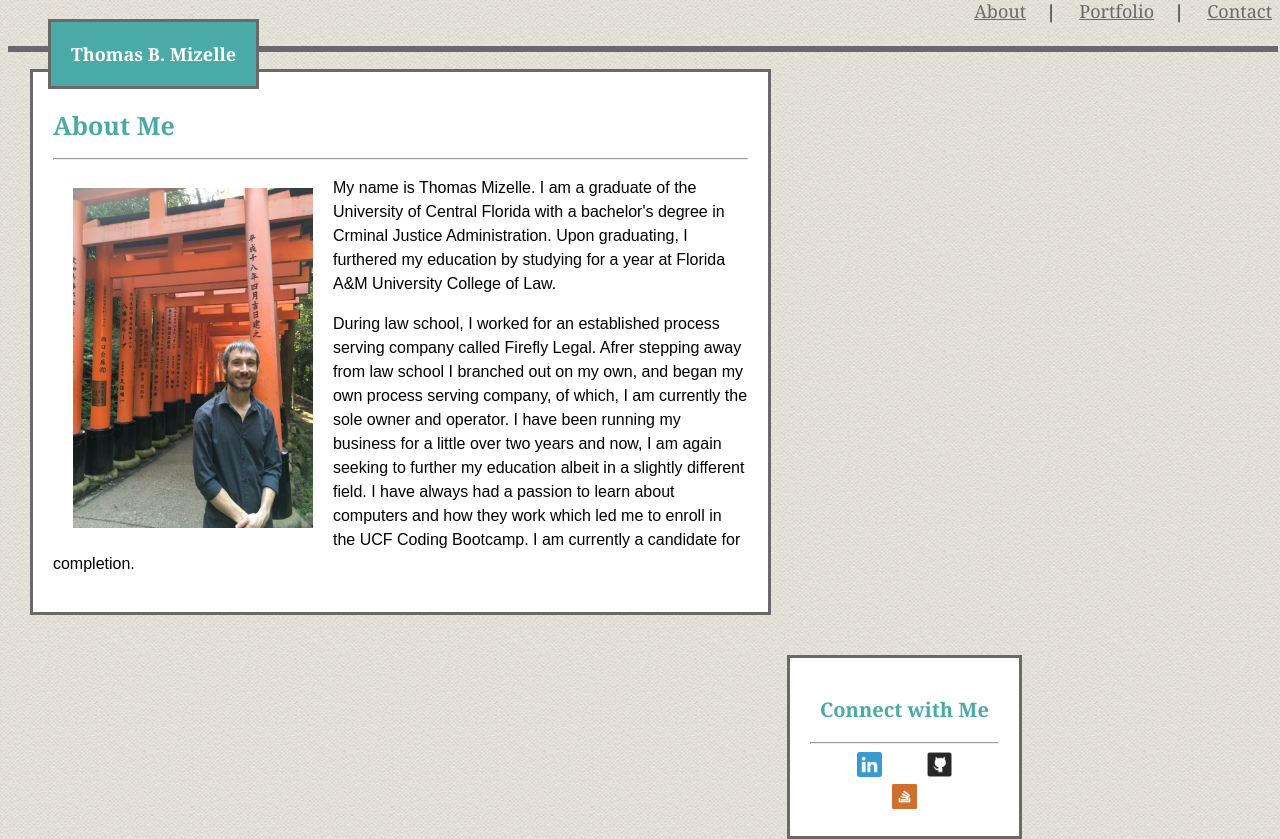
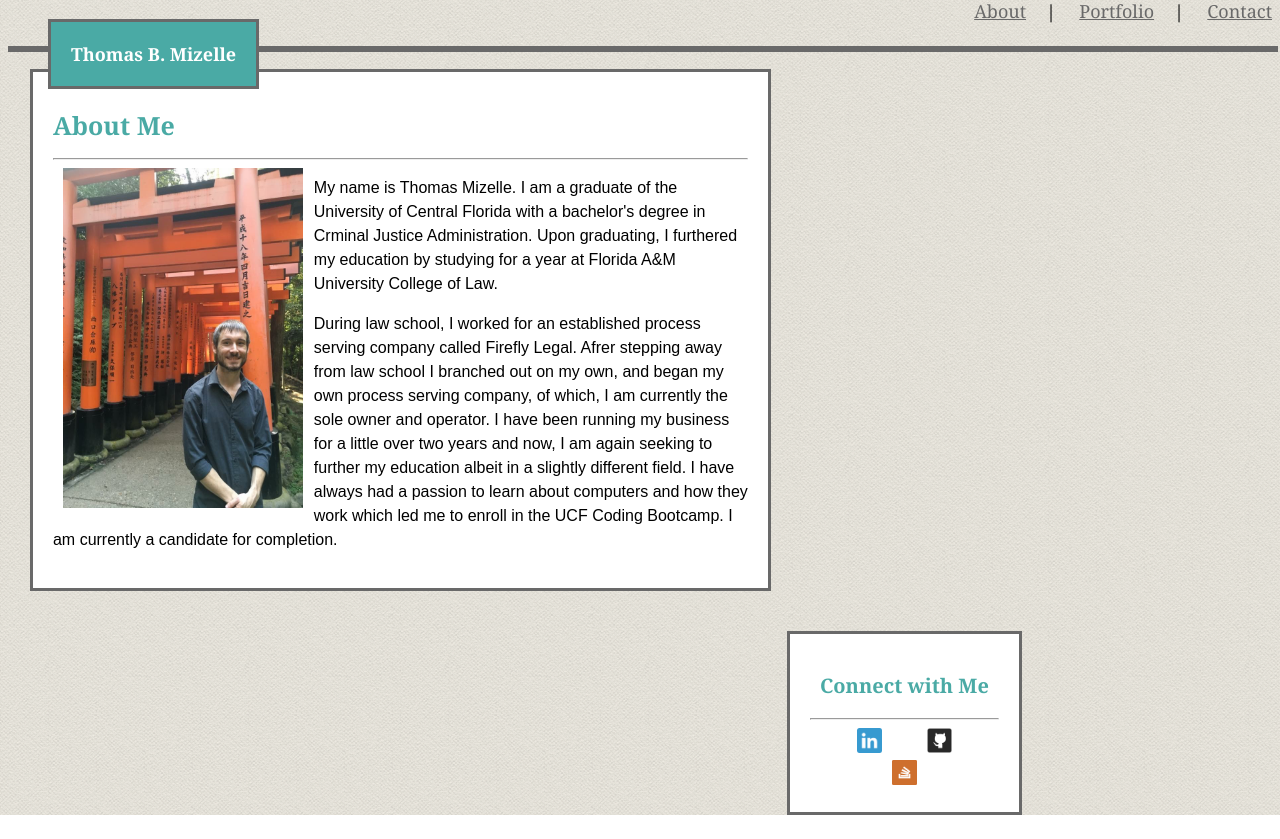
Before and after one commit to benmizelle/Basic-Portfoio, a PHP site: page / in a window 1280 px wide. Shown: the part 21-860 px from the top of the page. After the commit the page ends 836 px from the top, so only its background shows below. Run offline with PHP 8.4, Linux system fonts and the light colour scheme.

Commit message:
third try profile pic

```diff
--- a/assets/css/style.css
+++ b/assets/css/style.css
@@ -93,10 +93,7 @@ h3{
 
 #profile-image{
 	float: left;
-	margin-left: 20px;
-	margin-right: 20px;
-	margin-top: 20px;
-	margin-bottom: 20px;
+	margin: 0 1.5%;
 	height: 340px;
 	width: 240px;
 }
```
